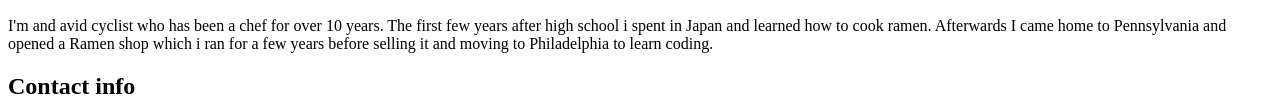
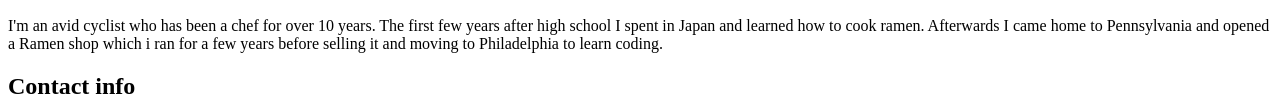
Before and after one commit to dereck8187/doombots, a plain HTML site: page index.html in a window 1280 px wide. Shown: the part 370-477 px from the top of the page. Drawn offline with Linux system fonts and the light colour scheme.

Commit message:
spelling mistakes fixed

```diff
--- a/index.html
+++ b/index.html
@@ -8,7 +8,7 @@
 <body>
     <h2>Dereck Robinson</h2>
     <img src="https://media-exp1.licdn.com/dms/image/C5603AQHKvQRM2swAYg/profile-displayphoto-shrink_100_100/0?e=1603324800&v=beta&t=-SOqcizW5NuDUXshqgVdVX43CZ3Ius84940V294N7KQ">
-    <p>I'm and avid cyclist who has been a chef for over 10 years. The first few years after high school i spent in Japan and learned how to cook ramen. Afterwards I came home to Pennsylvania and opened a Ramen shop which i ran for a few years before selling it and moving to Philadelphia to learn coding.</p>
+    <p>I'm an avid cyclist who has been a chef for over 10 years. The first few years after high school I spent in Japan and learned how to cook ramen. Afterwards I came home to Pennsylvania and opened a Ramen shop which i ran for a few years before selling it and moving to Philadelphia to learn coding.</p>
     <h2>Contact info</h2>
     <ul>
         <li>Email: <a href="mailto: dereck8187@gmail.com>dereck8187@gmail.com</a></li>
```
